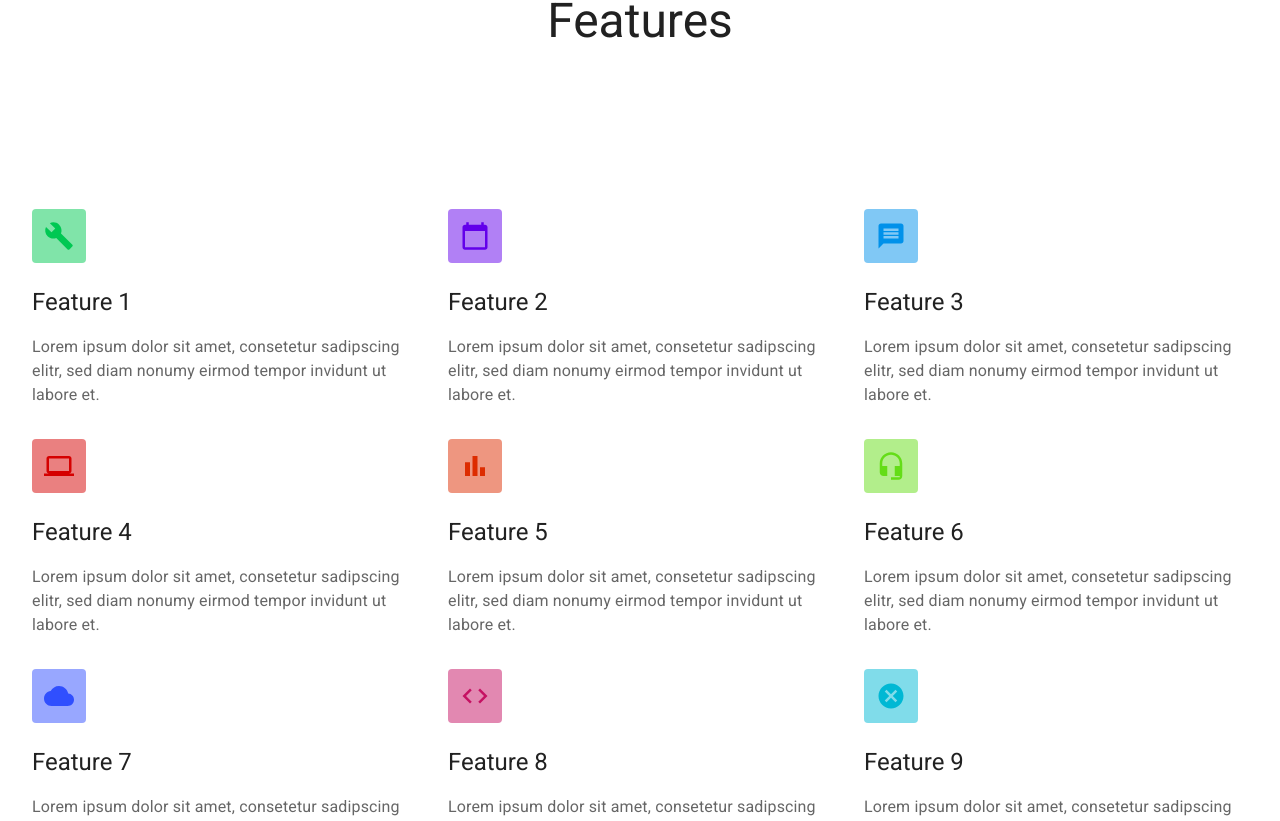
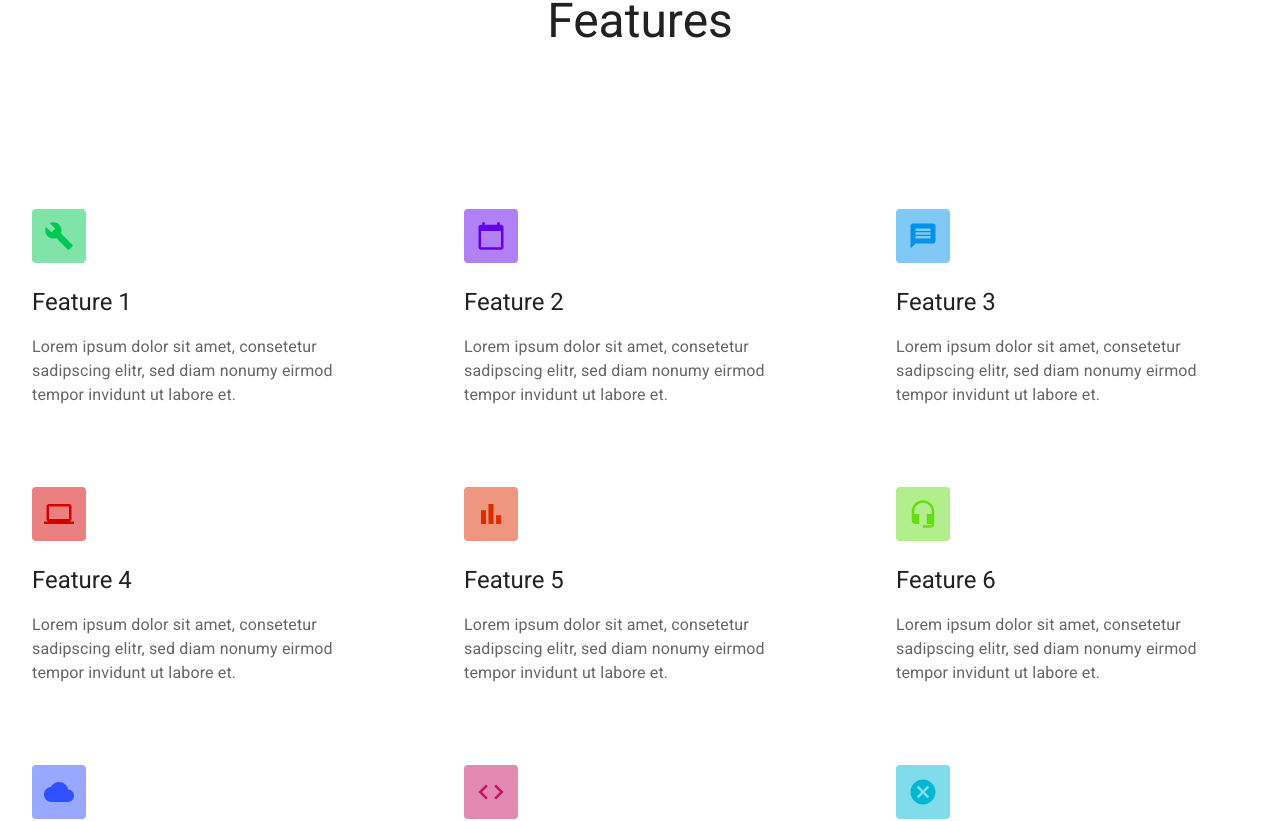
Before and after one commit to vitaliyMiskevuch1212/react-saas-template, a React (Create React App) app: page / in a window 1280 px wide. Shown: the part 1253-2074 px from the top of the page. Built offline with nearby package versions, Linux system fonts and the light colour scheme; a web font is replaced by a local one.

Commit message:
withWidth() -> useWidth() (Footer.js, FeatureSection.js)

```diff
--- a/src/logged_out/components/footer/Footer.js
+++ b/src/logged_out/components/footer/Footer.js
@@ -14,10 +14,6 @@ import MailIcon from "@mui/icons-material/Mail";
 import WaveBorder from "../../../shared/components/WaveBorder";
 import ColoredButton from "../../../shared/components/ColoredButton";
 import useMediaQuery from "@mui/material/useMediaQuery";
-
-// FIXME checkout https://mui.com/components/use-media-query/#migrating-from-withwidth
-const withWidth = () => (WrappedComponent) => (props) =>
-  <WrappedComponent {...props} width="xs" />;
 
 const styles = (theme) => ({
   footerInner: {
@@ -258,7 +254,6 @@ function Footer(props) {
 Footer.propTypes = {
   theme: PropTypes.object.isRequired,
   classes: PropTypes.object.isRequired,
-  width: PropTypes.string.isRequired,
 };
 
-export default withWidth()(withStyles(styles, { withTheme: true })(Footer));
+export default withStyles(styles, { withTheme: true })(Footer);
--- a/src/logged_out/components/home/FeatureSection.js
+++ b/src/logged_out/components/home/FeatureSection.js
@@ -1,5 +1,4 @@
 import React from "react";
-import PropTypes from "prop-types";
 import { Grid, Typography } from "@mui/material";
 import CodeIcon from "@mui/icons-material/Code";
 import BuildIcon from "@mui/icons-material/Build";
@@ -11,13 +10,10 @@ import CloudIcon from "@mui/icons-material/Cloud";
 import MeassageIcon from "@mui/icons-material/Message";
 import CancelIcon from "@mui/icons-material/Cancel";
 import calculateSpacing from "./calculateSpacing";
-import FeatureCard from "./FeatureCard";
 import useMediaQuery from "@mui/material/useMediaQuery";
 import { withTheme } from "@mui/styles";
-
-// FIXME checkout https://mui.com/components/use-media-query/#migrating-from-withwidth
-const withWidth = () => (WrappedComponent) => (props) =>
-  <WrappedComponent {...props} width="xs" />;
+import FeatureCard from "./FeatureCard";
+import useWidth from "../../../shared/functions/useWidth";
 
 const iconSize = 30;
 
@@ -97,8 +93,10 @@ const features = [
 ];
 
 function FeatureSection(props) {
-  const { width, theme } = props;
+  const { theme } = props;
+  const width = useWidth();
   const isWidthUpMd = useMediaQuery(theme.breakpoints.up("md"));
+
   return (
     <div style={{ backgroundColor: "#FFFFFF" }}>
       <div className="container-fluid lg-p-top">
@@ -131,8 +129,6 @@ function FeatureSection(props) {
   );
 }
 
-FeatureSection.propTypes = {
-  width: PropTypes.string.isRequired,
-};
+FeatureSection.propTypes = {};
 
-export default withTheme(withWidth()(FeatureSection));
+export default withTheme(FeatureSection);
```
